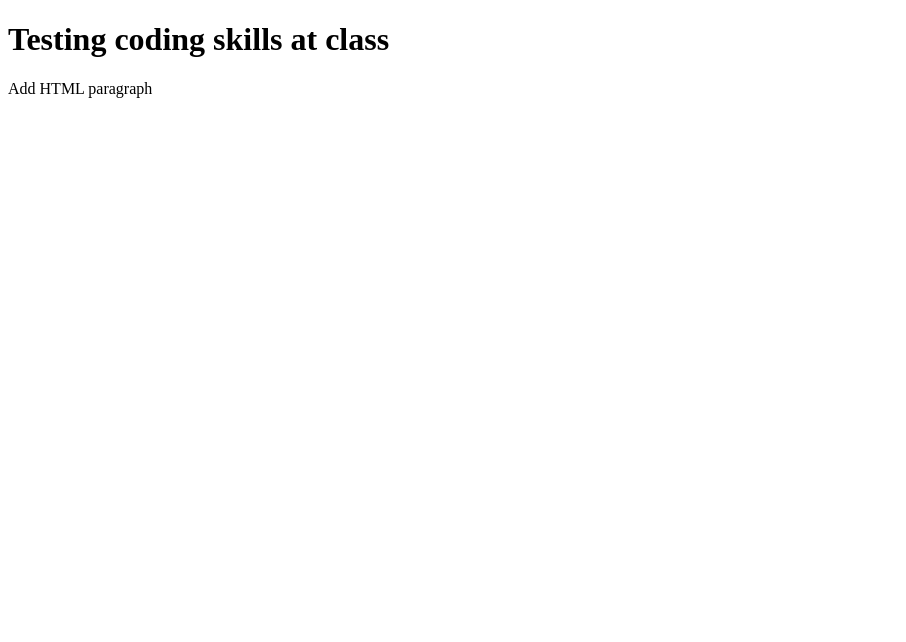
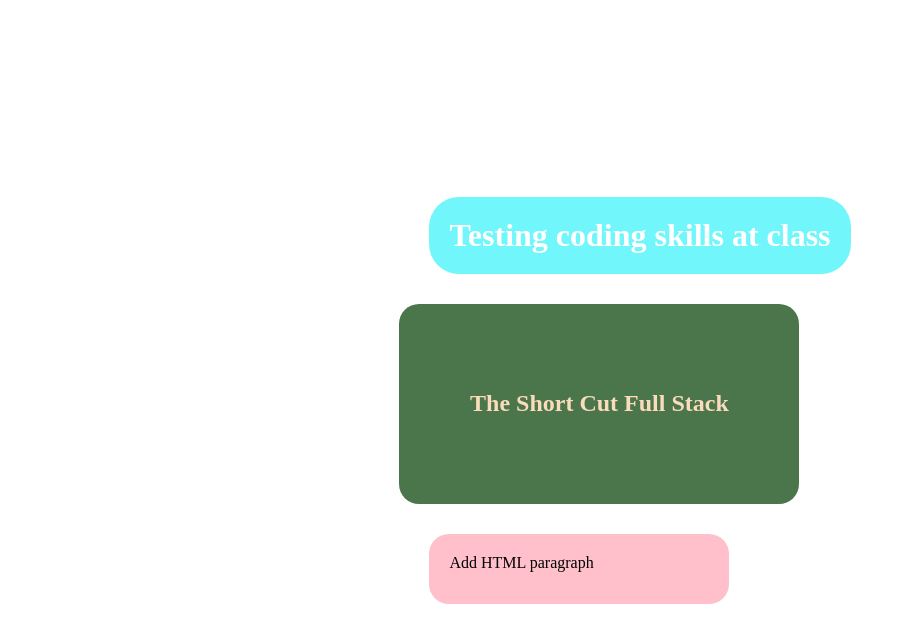
Before and after one commit to linh-nguyenkhanh/test-coding, a plain HTML site: page index.html in a window 1280 px wide. Shown: the whole page, without its empty margins (0-906 px from the left). Drawn offline with Linux system fonts and the light colour scheme.

Commit message:
Apply CSS for paragraph

```diff
--- a/index.html
+++ b/index.html
@@ -6,11 +6,13 @@
   <meta http-equiv="X-UA-Compatible" content="IE=edge">
   <meta name="viewport" content="width=device-width, initial-scale=1.0">
   <title>Test-coding-class</title>
+  <link rel="stylesheet" href="style.css">
 </head>
 
 <body>
   <main>
     <h1>Testing coding skills at class</h1>
+    <h2>The Short Cut Full Stack</h2>
     <p>Add HTML paragraph</p>
   </main>
 </body>
--- /dev/null
+++ b/style.css
@@ -0,0 +1,42 @@
+* {
+  box-sizing: border-box;
+  margin: 0;
+  padding: 0;
+}
+
+/* applying flex-box */
+body {
+  display: flex;
+  justify-content: center;
+  align-items: center;
+  min-height: 100vh;
+}
+
+h1 {
+  padding: 20px;
+  margin: 30px;
+  background-color: rgb(113, 247, 251);
+  color: #fff;
+  border-radius: 30px;
+}
+
+h2 {
+  background-color: rgb(75, 118, 75);
+  color: rgb(250, 219, 187);
+  width: 400px;
+  height: 200px;
+  display: flex;
+  justify-content: center;
+  align-items: center;
+  border-radius: 20px;
+}
+
+p {
+  margin-top: 20px;
+  background-color: pink;
+  border-radius: 20px;
+  width: 300px;
+  height: 70px;
+  padding: 20px;
+  margin: 30px;
+}
```
